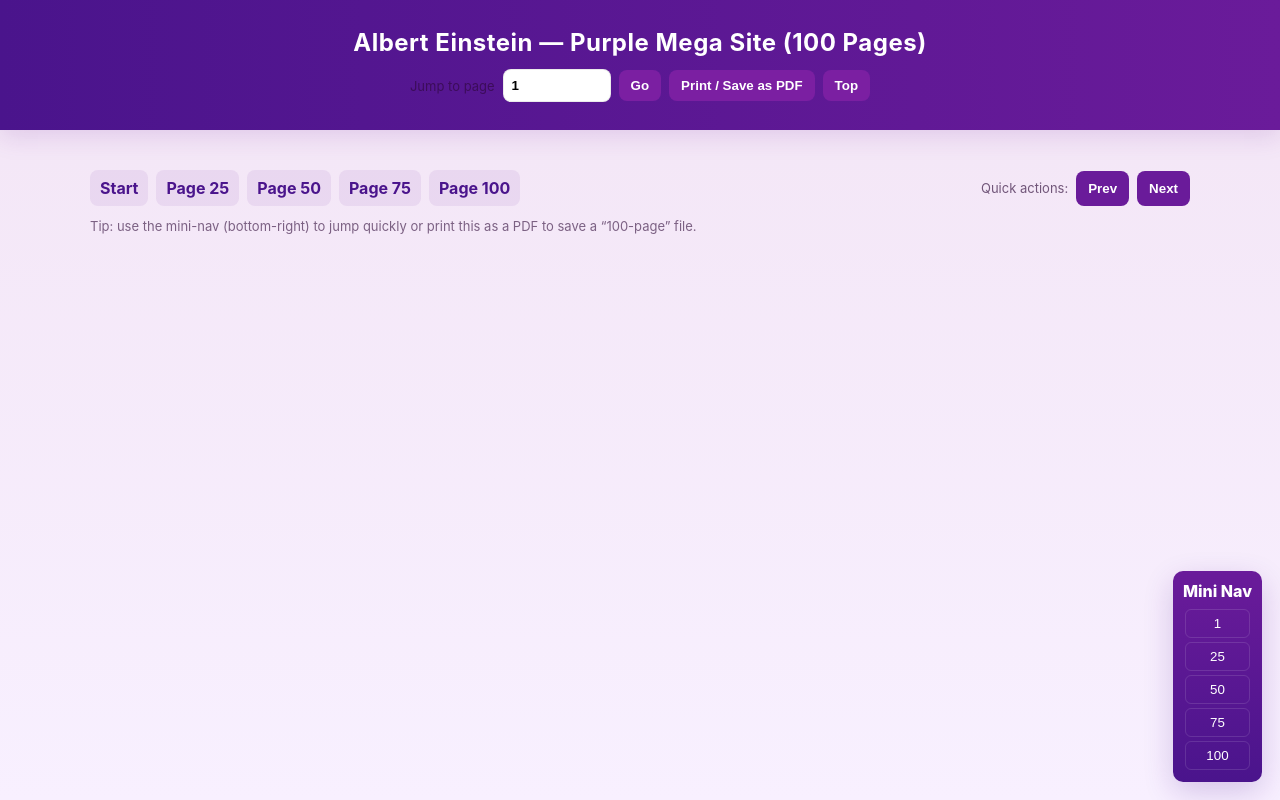
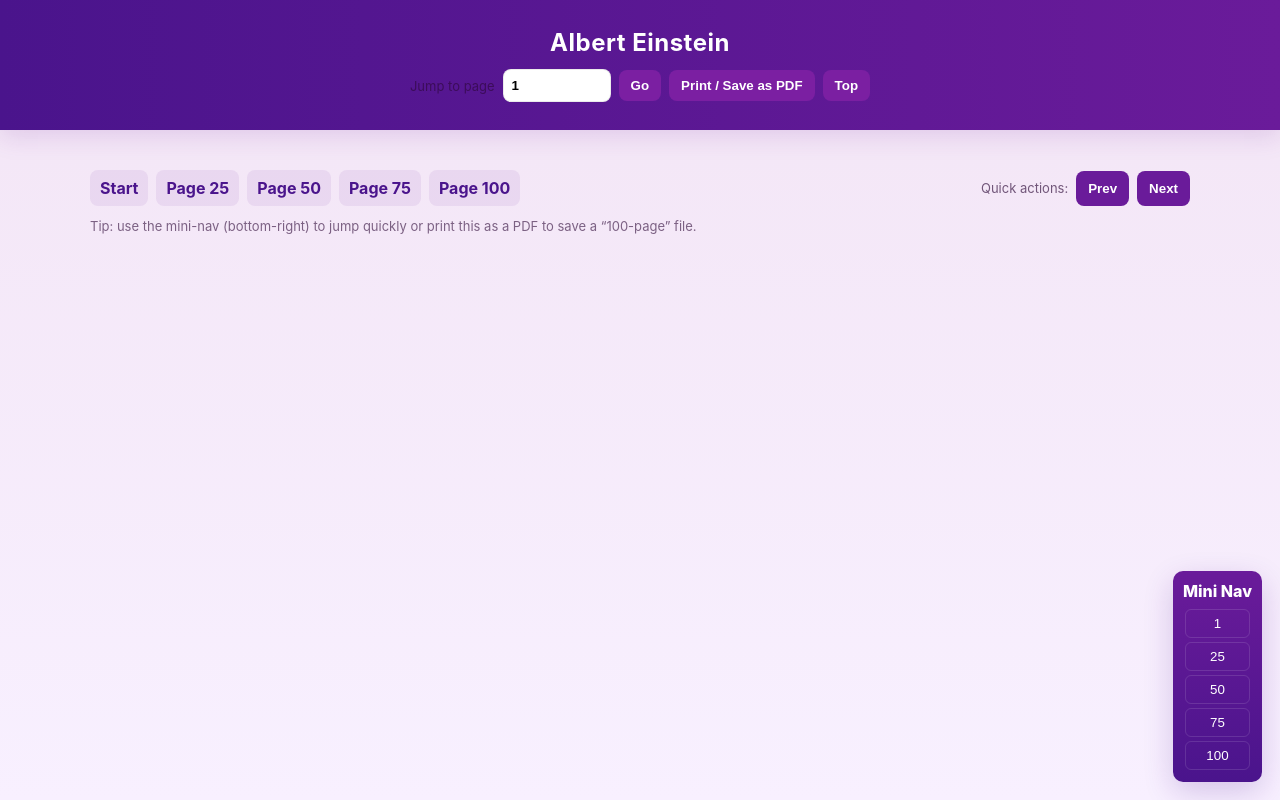
Before and after one commit to ShahimAlabdi/AlbertEinstein, a plain HTML site: page index.html in a window 1280 px wide. Drawn offline with Linux system fonts and the light colour scheme.

Commit message:
Update index.html

```diff
--- a/index.html
+++ b/index.html
@@ -3,7 +3,7 @@
 <head>
 <meta charset="utf-8" />
 <meta name="viewport" content="width=device-width,initial-scale=1" />
-<title>Albert Einstein — 100 Pages (Purple Mega Site)</title>
+<title>Albert Einstein</title>
 
 <style>
   :root{
@@ -74,7 +74,7 @@
 
 <body>
 <header>
-  <h1>Albert Einstein — Purple Mega Site (100 Pages)</h1>
+  <h1>Albert Einstein</h1>
 
   <div class="toolbar">
     <label class="muted">Jump to page</label>
```
